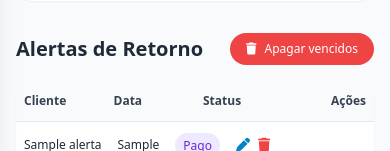
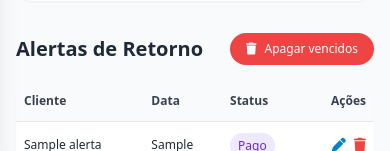
Before and after one commit to Emilly-dx/crm-planos-saude, a Flask app: template templates/Plano.html in a window 390 px wide, after a click on "Meus Clientes". Shown: the part 2449-2600 px from the top of the page. Run offline with Flask 3, Linux system fonts and the light colour scheme; the template is opened without the code that fills it: most values are stand-ins (such as "Sample title", 1, 10 or a date in 2020); some libraries are stand-ins or nearby versions.

Commit message:
arrumando a tabela

```diff
--- a/templates/Plano.html
+++ b/templates/Plano.html
@@ -480,19 +480,19 @@
 
                 {% if alertas %}
                 <div class="bg-white rounded-2xl lg:rounded-3xl overflow-hidden shadow-sm">
-                    <div class="overflow-x-auto hide-scrollbar">
+                    <div class="max-h-[300px] overflow-y-auto overflow-x-auto hide-scrollbar">
                         <table class="w-full divide-y divide-gray-200 table-responsive">
-                            <thead class="bg-gray-50 block w-full">
-                                <tr class="flex w-full">
-                                    <th class="px-3 lg:px-6 py-3 lg:py-4 text-left text-xs lg:text-sm font-semibold text-gray-700 flex-1">Cliente</th>
-                                    <th class="px-3 lg:px-6 py-3 lg:py-4 text-left text-xs lg:text-sm font-semibold text-gray-700 hidden sm:table-cell flex-1">Telefone</th>
-                                    <th class="px-3 lg:px-6 py-3 lg:py-4 text-left text-xs lg:text-sm font-semibold text-gray-700 flex-1">Data</th>
-                                    <th class="px-3 lg:px-6 py-3 lg:py-4 text-left text-xs lg:text-sm font-semibold text-gray-700 hidden md:table-cell flex-1">Descrição</th>
-                                    <th class="px-3 lg:px-6 py-3 lg:py-4 text-left text-xs lg:text-sm font-semibold text-gray-700 flex-1">Status</th>
-                                    <th class="px-3 lg:px-6 py-3 lg:py-4 text-right text-xs lg:text-sm font-semibold text-gray-700 flex-1">Ações</th>
+                            <thead class="bg-gray-50 sticky top-0 z-10">
+                                <tr>
+                                    <th class="px-3 lg:px-6 py-3 lg:py-4 text-left text-xs lg:text-sm font-semibold text-gray-700">Cliente</th>
+                                    <th class="px-3 lg:px-6 py-3 lg:py-4 text-left text-xs lg:text-sm font-semibold text-gray-700 hidden sm:table-cell">Telefone</th>
+                                    <th class="px-3 lg:px-6 py-3 lg:py-4 text-left text-xs lg:text-sm font-semibold text-gray-700">Data</th>
+                                    <th class="px-3 lg:px-6 py-3 lg:py-4 text-left text-xs lg:text-sm font-semibold text-gray-700 hidden md:table-cell">Descrição</th>
+                                    <th class="px-3 lg:px-6 py-3 lg:py-4 text-left text-xs lg:text-sm font-semibold text-gray-700">Status</th>
+                                    <th class="px-3 lg:px-6 py-3 lg:py-4 text-right text-xs lg:text-sm font-semibold text-gray-700">Ações</th>
                                 </tr>
                             </thead>
-                            <tbody class="bg-white divide-y divide-gray-100 block max-h-[300px] overflow-y-auto w-full">
+                            <tbody class="bg-white divide-y divide-gray-100">
                                 {% for alerta in alertas %}
                                 <tr class="transition-colors {% if alerta.data_retorno and today > alerta.data_retorno %}bg-red-50 hover:bg-red-100{% else %}hover:bg-gray-50{% endif %}">
                                     <td class="px-3 lg:px-6 py-3 lg:py-4 font-medium text-xs lg:text-base">{{ alerta.nome }}</td>
@@ -521,7 +521,7 @@
                                 </tr>
                                 {% else %}
                                 <tr>
-                                    <td colspan="5" class="px-6 py-8 text-center text-gray-400 text-sm">Nenhum alerta pendente.</td>
+                                    <td colspan="6" class="px-6 py-8 text-center text-gray-400 text-sm">Nenhum alerta pendente.</td>
                                 </tr>
                                 {% endfor %}
                             </tbody>
```
